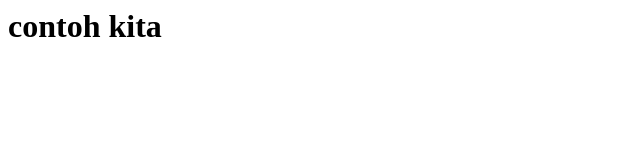
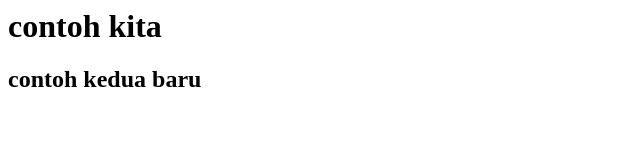
Before and after one commit to Philipus13/Tutorial, a plain HTML site: page index.html in a window 1280 px wide. Shown: the whole page, without its empty margins (0-640 px from the left). Drawn offline with Linux system fonts and the light colour scheme.

Commit message:
tes github

```diff
--- a/index.html
+++ b/index.html
@@ -1 +1,3 @@
 <h1>contoh kita</h1>
+
+<h2>contoh kedua baru</h2>
```
